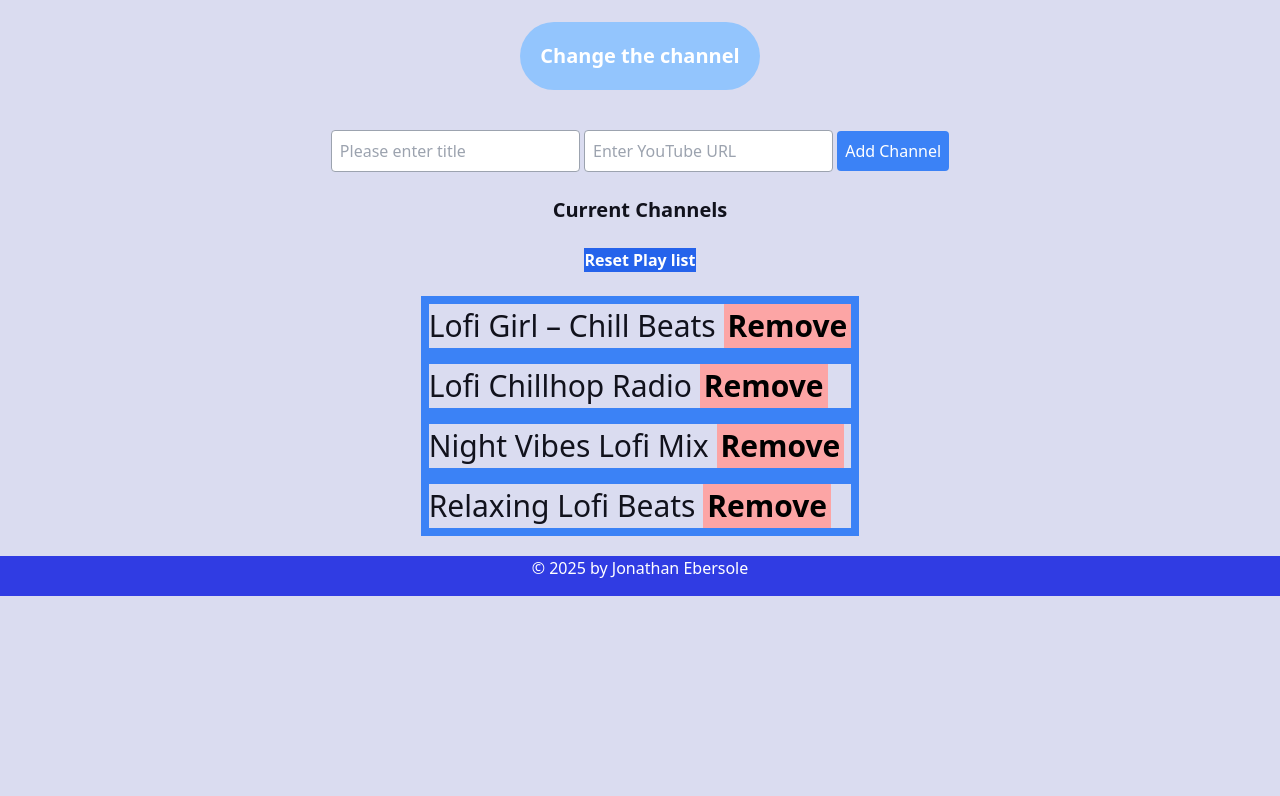
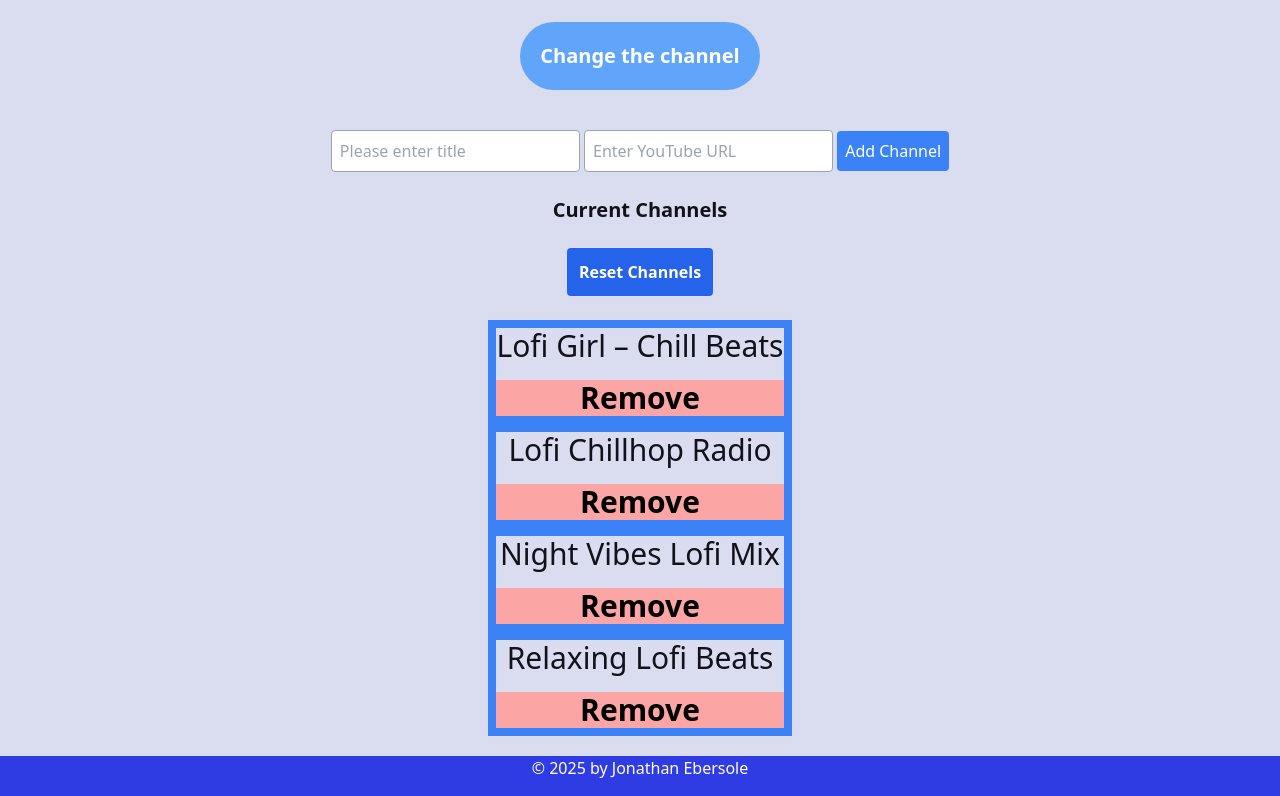
Before and after one commit to jebersole13/lofitvchannelchange, a website built with Vite: page index.html in a window 1280 px wide. Shown: the part 738-1534 px from the top of the page. Before the commit the page ends 1334 px from the top, so only its background shows below. Built offline with nearby package versions, Linux system fonts and the light colour scheme.

Commit message:
button changes

```diff
--- a/index.html
+++ b/index.html
@@ -22,7 +22,7 @@
 
 
   <br>
-        <button id="changeChannel" class="bg-blue-300 hover:bg-blue-700 text-white text-xl font-extrabold rounded-full p-5 mt-auto "> Change the channel</button>
+        <button id="changeChannel" class="bg-blue-400 hover:bg-blue-700 text-white text-xl font-extrabold rounded-full p-5 mt-auto "> Change the channel</button>
 
   <br>
 <form id="addChannelForm" class="mt-4">
@@ -34,7 +34,7 @@
 </form>
 <br><h1 class="text-xl font-semibold "> Current Channels</h1>
 <br>
-<button id="resetChannels" class="bg-blue-600 dark:bg-blue-300 text-white font-semibold "> Reset Play list</button>
+<button id="resetChannels" class="bg-blue-600 hover:bg-blue-800 dark:bg-violet-600 hover:dark:bg-violet-800 text-white font-semibold rounded p-3 "> Reset Channels</button>
 <br>
 <div id="channelList" class="mb-5">
 
--- a/src/main.js
+++ b/src/main.js
@@ -81,11 +81,11 @@ function renderPlaylist() {
     listItem.classList.add("playlist-item");
 
     listItem.innerHTML = `
-      <span class=' lg:text-3xl text-base flex flex-col gap-4  border-blue-500 border-8'> <div>
-         <button type='button' class='channelButton' data-index='${index}' >${video.title || `Video ${index + 1}`}  </button>        <button class='remove-button bg-red-300 hover:bg-red-700  text-black font-semibold hover:text-white p-1 border-fuchsia-900 ' data-index="${index}">
+      <span class=' lg:text-3xl text-base flex flex-col gap-4  border-blue-500 border-8'>
+         <button type='button' class='channelButton hover:bg-blue-300 hover:dark:bg-indigo-700 ' data-index='${index}' >${video.title || `Video ${index + 1}`}  </button>        <button class='remove-button bg-red-300 hover:bg-red-700  text-black font-semibold hover:text-white  border-fuchsia-900 ' data-index="${index}">
         Remove
       </button>
-      </div>
+
 
       </span>
 
```
